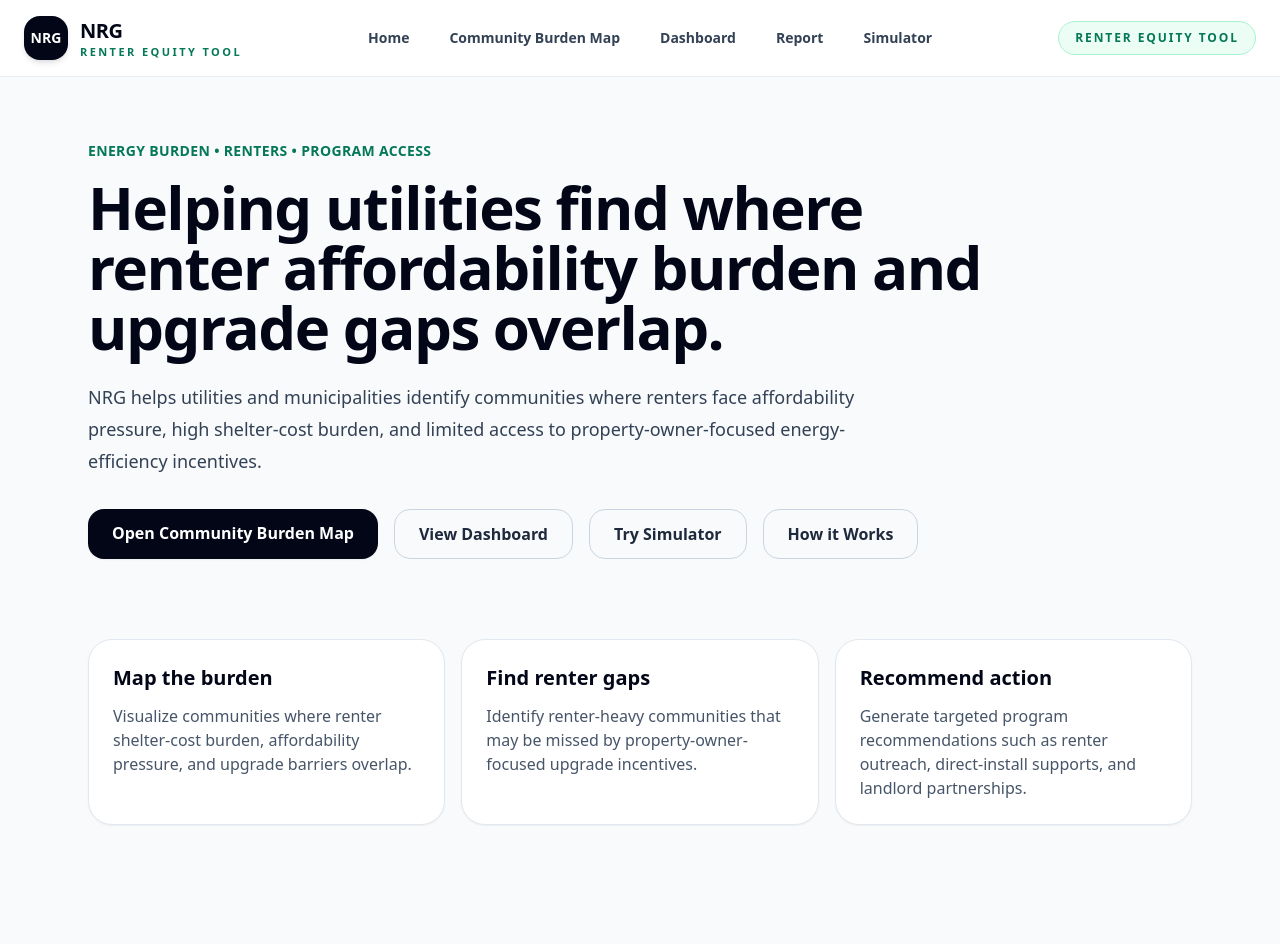
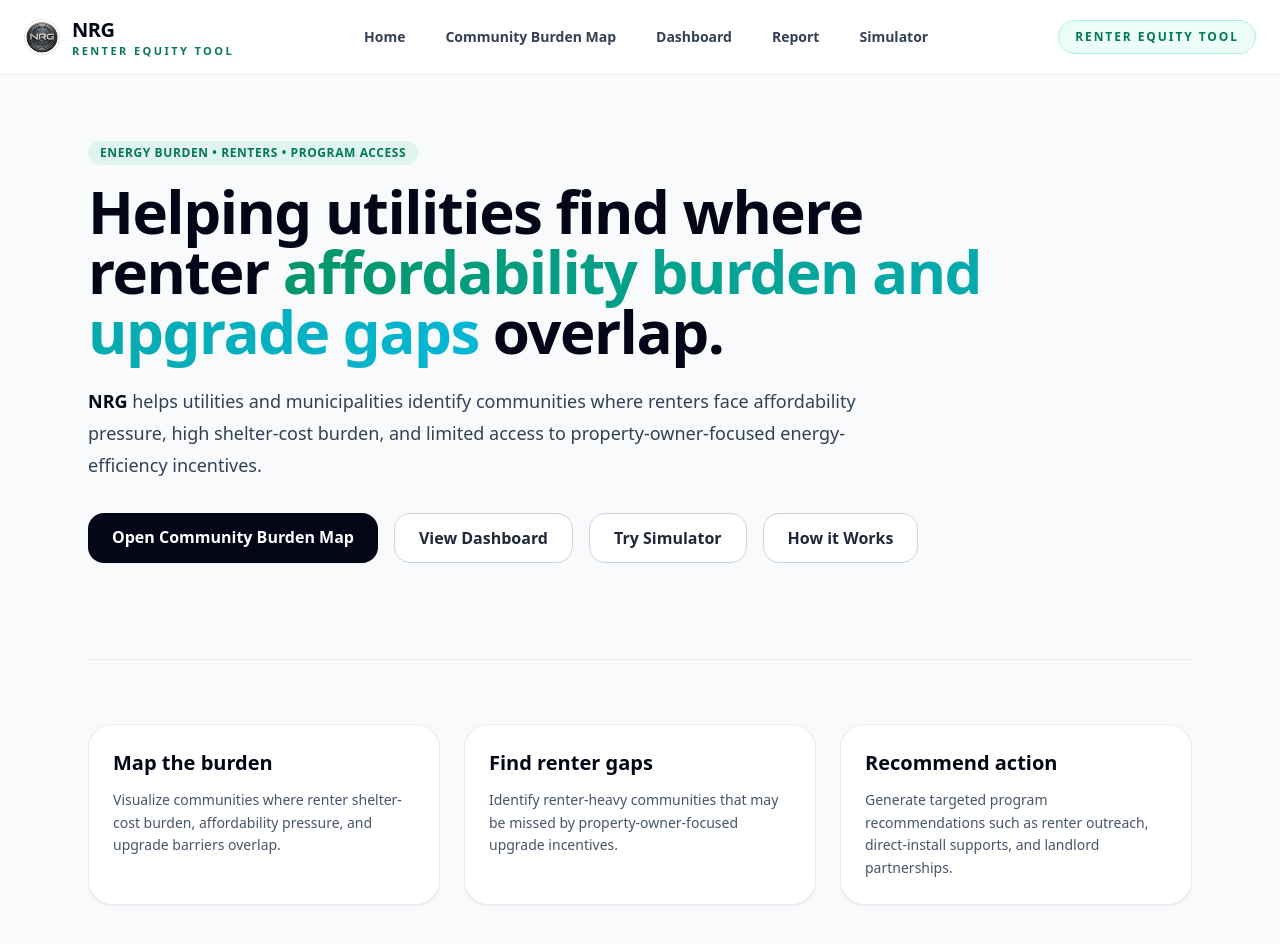
Before and after one commit to khanmalasa404-pixel/SENECA_HACKATHON, a Next.js app: page / in a window 1280 px wide. Shown: the top 944 px of the page. Before the commit the page ends 889 px from the top, so only its background shows below. Built offline with nearby package versions, Linux system fonts and the light colour scheme.

Commit message:
build: seamlessly merge team features with NRG rebrand assets

```diff
--- a/app/page.tsx
+++ b/app/page.tsx
@@ -5,47 +5,59 @@ export default function HomePage() {
     <main className="min-h-screen bg-slate-50">
       <section className="mx-auto flex min-h-screen max-w-6xl flex-col justify-center px-6 py-16">
         <div className="max-w-4xl">
-          <p className="mb-4 text-sm font-semibold uppercase tracking-wide text-emerald-700">
+          <p className="mb-4 text-xs font-bold uppercase tracking-wider text-emerald-700 bg-emerald-500/10 px-3 py-1 rounded-full inline-block">
             Energy Burden • Renters • Program Access
           </p>
 
-          <h1 className="text-5xl font-bold tracking-tight text-slate-950 md:text-6xl">
-          Helping utilities find where renter affordability burden and upgrade gaps overlap.          </h1>
+          {/* Elevated Heading with your Gradient Text Accent + Teammate's Copy */}
+          <h1 className="text-5xl font-black tracking-tight text-slate-950 md:text-6xl leading-[1.1]">
+            Helping utilities find where renter{" "}
+            <span className="bg-gradient-to-r from-emerald-600 to-cyan-500 bg-clip-text text-transparent">
+              affordability burden and upgrade gaps
+            </span>{" "}
+            overlap.
+          </h1>
 
+          {/* Rebranded Paragraph: Merged Teammate's new description copy with your NRG name */}
           <p className="mt-6 max-w-3xl text-lg leading-8 text-slate-700">
-          NRG helps utilities and municipalities identify communities where renters face affordability pressure, high shelter-cost burden, and limited access to property-owner-focused energy-efficiency incentives.          </p>
+            <span className="font-bold text-slate-950">NRG</span> helps utilities and municipalities identify communities where renters face affordability pressure, high shelter-cost burden, and limited access to property-owner-focused energy-efficiency incentives.
+          </p>
 
+          {/* Call to Actions */}
           <div className="mt-8 flex flex-wrap gap-4">
             <Link
               href="/map"
-              className="rounded-2xl bg-slate-950 px-6 py-3 font-semibold text-white shadow-sm hover:bg-slate-800"
+              className="rounded-2xl bg-slate-950 px-6 py-3 font-semibold text-white shadow-sm hover:bg-slate-800 transition transform active:scale-95"
             >
-              Open Community Burden Map            </Link>
+              Open Community Burden Map
+            </Link>
 
             <Link
               href="/dashboard"
-              className="rounded-2xl border border-slate-300 px-6 py-3 font-semibold text-slate-800 hover:bg-white"
+              className="rounded-2xl border border-slate-300 bg-white px-6 py-3 font-semibold text-slate-800 hover:border-slate-400 hover:bg-slate-50 transition transform active:scale-95"
             >
               View Dashboard
             </Link>
 
             <Link
               href="/simulator"
-              className="rounded-2xl border border-slate-300 px-6 py-3 font-semibold text-slate-800 hover:bg-white"
+              className="rounded-2xl border border-slate-300 bg-white px-6 py-3 font-semibold text-slate-800 hover:border-slate-400 hover:bg-slate-50 transition transform active:scale-95"
             >
               Try Simulator
             </Link>
 
             <a
               href="#how-it-works"
-              className="rounded-2xl border border-slate-300 px-6 py-3 font-semibold text-slate-800 hover:bg-white"
+              className="rounded-2xl border border-slate-300 bg-white px-6 py-3 font-semibold text-slate-800 hover:border-slate-400 hover:bg-slate-50 transition"
             >
               How it Works
             </a>
           </div>
         </div>
 
-        <div id="how-it-works" className="mt-20 grid gap-4 md:grid-cols-3">
+        {/* Feature Bento Grid Section with your premium Hover Styles & Teammate's Updated Wording */}
+        <div id="how-it-works" className="mt-24 border-t border-slate-200/60 pt-16">
+          <div className="grid gap-6 md:grid-cols-3">
             {[
               [
                 "Map the burden",
@@ -62,12 +74,15 @@ export default function HomePage() {
             ].map(([title, text]) => (
               <div
                 key={title}
-              className="rounded-3xl border border-slate-200 bg-white p-6 shadow-sm"
+                className="rounded-3xl border border-slate-200/80 bg-white p-6 shadow-sm hover:shadow-md hover:border-slate-300 transition-all duration-200 group"
               >
-              <h2 className="text-xl font-bold text-slate-950">{title}</h2>
-              <p className="mt-3 text-slate-600">{text}</p>
+                <h2 className="text-xl font-bold text-slate-950 group-hover:text-emerald-700 transition-colors">
+                  {title}
+                </h2>
+                <p className="mt-3 text-slate-600 text-sm leading-relaxed">{text}</p>
               </div>
             ))}
+          </div>
         </div>
       </section>
     </main>
--- a/components/Navbar.tsx
+++ b/components/Navbar.tsx
@@ -1,4 +1,5 @@
 import Link from "next/link";
+import Image from "next/image";
 
 const links = [
   ["Home", "/"],
@@ -12,13 +13,21 @@ export function Navbar() {
   return (
     <nav className="sticky top-0 z-50 border-b border-slate-200/80 bg-white/90 px-6 py-4 backdrop-blur-xl">
       <div className="mx-auto flex max-w-7xl items-center justify-between gap-6">
-        <Link href="/" className="flex items-center gap-3">
-          <div className="flex h-11 w-11 items-center justify-center rounded-2xl bg-slate-950 text-sm font-black text-white shadow-md">
-            NRG
+
+        {/* Brand Area: Seamless Integration of your Logo and Brand Text */}
+        <Link href="/" className="flex items-center gap-3 group">
+          <div className="relative h-9 w-9 overflow-hidden rounded-full border border-slate-200 shadow-sm transition group-hover:border-slate-300">
+            <Image
+              src="/nrg-logo.png"
+              alt="NRG Logo"
+              fill
+              className="object-cover scale-105"
+              priority
+            />
           </div>
 
           <div className="leading-tight">
-            <div className="text-xl font-black tracking-tight text-slate-950">
+            <div className="text-xl font-black tracking-tight text-slate-950 transition group-hover:text-slate-800">
               NRG
             </div>
             <div className="text-[11px] font-bold uppercase tracking-[0.22em] text-emerald-700">
@@ -27,6 +36,7 @@ export function Navbar() {
           </div>
         </Link>
 
+        {/* Navigation Links Mapping */}
         <div className="hidden items-center gap-2 md:flex">
           {links.map(([label, href]) => (
             <Link
@@ -39,9 +49,11 @@ export function Navbar() {
           ))}
         </div>
 
+        {/* Right Accent Pill badge */}
         <div className="hidden rounded-full border border-emerald-200 bg-emerald-50 px-4 py-2 text-xs font-black uppercase tracking-[0.16em] text-emerald-700 lg:block">
           Renter Equity Tool
         </div>
+
       </div>
     </nav>
   );
```
Also changed, not shown: public/nrg-logo.png (added). Lines whose indentation alone changed are shown as unchanged.
